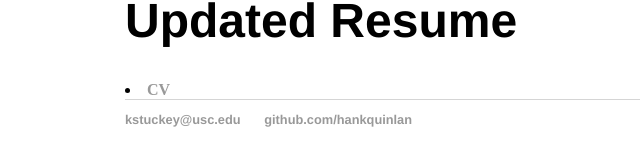
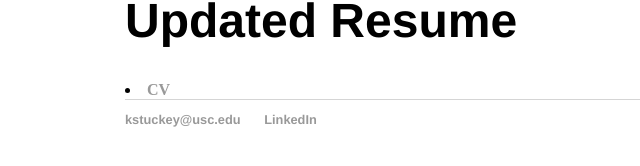
Before and after one commit to kstuckey0/kstuckey0.github.io, a Jekyll site: the page cv/index.html, which Jekyll copies as it is, in a window 1280 px wide. Shown: the part 254-420 px from the top of the page, without its empty margins (67-707 px from the left). Built offline with Jekyll 4.4.1, drawn with Linux system fonts in a browser that asks for light colours.

Commit message:
Update index.html

```diff
--- a/cv/index.html
+++ b/cv/index.html
@@ -25,7 +25,7 @@
 		<footer>
     		<ul>
         		<li><a href="mailto:kstuckey@usc.edu">kstuckey@usc.edu</a></li>
-        		<li><a href="https://github.com/hankquinlan">github.com/hankquinlan</a></li>
+	        	<li><a href="https://www.linkedin.com/in/kristina-stuckey/">LinkedIn</a></li>
 			</ul>
 		</footer>
 	</body>
```
